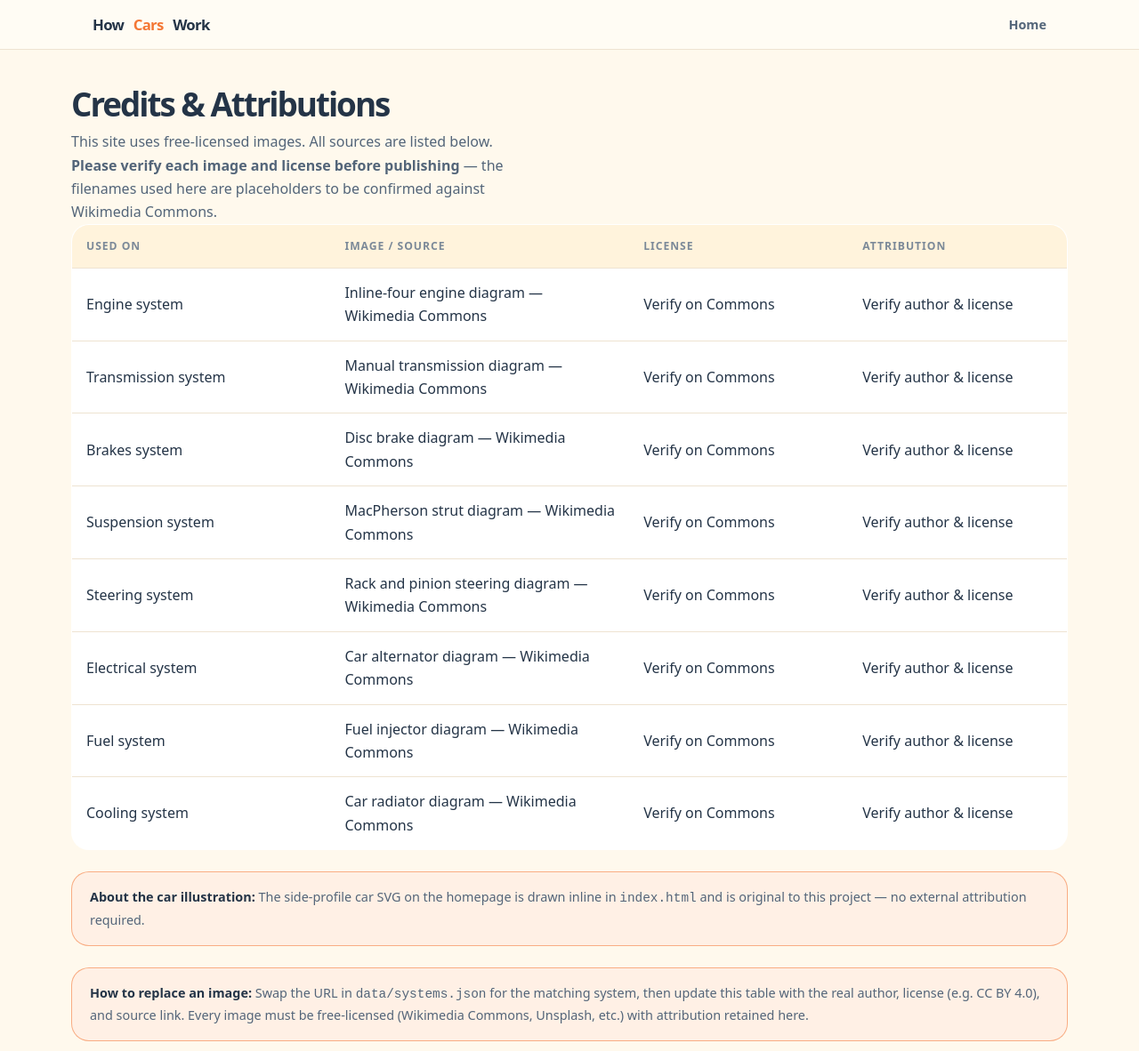
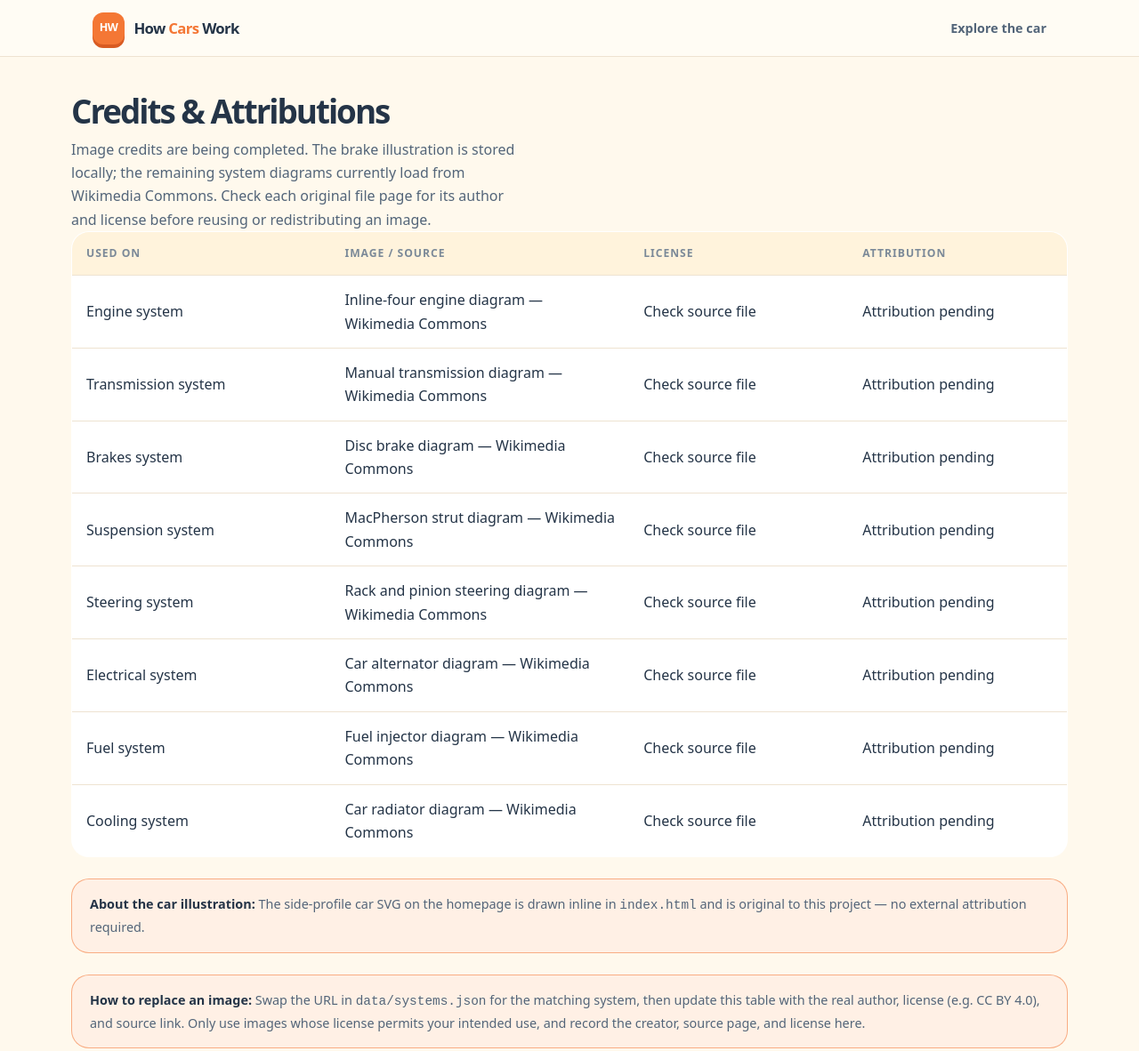
Before and after one commit to aryankuvar/Carsite, a plain HTML site: page credits.html in a window 1280 px wide. Shown: the top 1182 px of the page at 89% size. Drawn offline with Linux system fonts and the light colour scheme.

Commit message:
Clarify image attribution status

```diff
--- a/credits.html
+++ b/credits.html
@@ -10,16 +10,16 @@
 
   <header class="site-header">
     <div class="container">
-      <a href="index.html" class="brand">How <mark>Cars</mark> Work</a>
-      <nav class="nav-links">
-        <a href="index.html">Home</a>
+      <a href="index.html" class="brand"><span class="brand-mark">HW</span><span>How <mark>Cars</mark> Work</span></a>
+      <nav class="nav-links" aria-label="Main navigation">
+        <a href="index.html">Explore the car</a>
       </nav>
     </div>
   </header>
 
   <main class="page container">
     <h1 class="section-title">Credits &amp; Attributions</h1>
-    <p class="section-lead">This site uses free-licensed images. All sources are listed below. <strong>Please verify each image and license before publishing</strong> &mdash; the filenames used here are placeholders to be confirmed against Wikimedia Commons.</p>
+    <p class="section-lead">Image credits are being completed. The brake illustration is stored locally; the remaining system diagrams currently load from Wikimedia Commons. Check each original file page for its author and license before reusing or redistributing an image.</p>
 
     <table class="credits-table">
       <thead>
@@ -34,50 +34,50 @@
         <tr>
           <td>Engine system</td>
           <td>Inline-four engine diagram &mdash; Wikimedia Commons</td>
-          <td>Verify on Commons</td>
-          <td>Verify author &amp; license</td>
+          <td>Check source file</td>
+          <td>Attribution pending</td>
         </tr>
         <tr>
           <td>Transmission system</td>
           <td>Manual transmission diagram &mdash; Wikimedia Commons</td>
-          <td>Verify on Commons</td>
-          <td>Verify author &amp; license</td>
+          <td>Check source file</td>
+          <td>Attribution pending</td>
         </tr>
         <tr>
           <td>Brakes system</td>
           <td>Disc brake diagram &mdash; Wikimedia Commons</td>
-          <td>Verify on Commons</td>
-          <td>Verify author &amp; license</td>
+          <td>Check source file</td>
+          <td>Attribution pending</td>
         </tr>
         <tr>
           <td>Suspension system</td>
           <td>MacPherson strut diagram &mdash; Wikimedia Commons</td>
-          <td>Verify on Commons</td>
-          <td>Verify author &amp; license</td>
+          <td>Check source file</td>
+          <td>Attribution pending</td>
         </tr>
         <tr>
           <td>Steering system</td>
           <td>Rack and pinion steering diagram &mdash; Wikimedia Commons</td>
-          <td>Verify on Commons</td>
-          <td>Verify author &amp; license</td>
+          <td>Check source file</td>
+          <td>Attribution pending</td>
         </tr>
         <tr>
           <td>Electrical system</td>
           <td>Car alternator diagram &mdash; Wikimedia Commons</td>
-          <td>Verify on Commons</td>
-          <td>Verify author &amp; license</td>
+          <td>Check source file</td>
+          <td>Attribution pending</td>
         </tr>
         <tr>
           <td>Fuel system</td>
           <td>Fuel injector diagram &mdash; Wikimedia Commons</td>
-          <td>Verify on Commons</td>
-          <td>Verify author &amp; license</td>
+          <td>Check source file</td>
+          <td>Attribution pending</td>
         </tr>
         <tr>
           <td>Cooling system</td>
           <td>Car radiator diagram &mdash; Wikimedia Commons</td>
-          <td>Verify on Commons</td>
-          <td>Verify author &amp; license</td>
+          <td>Check source file</td>
+          <td>Attribution pending</td>
         </tr>
       </tbody>
     </table>
@@ -87,7 +87,7 @@
     </div>
 
     <div class="note">
-      <b>How to replace an image:</b> Swap the URL in <code>data/systems.json</code> for the matching system, then update this table with the real author, license (e.g. CC BY 4.0), and source link. Every image must be free-licensed (Wikimedia Commons, Unsplash, etc.) with attribution retained here.
+      <b>How to replace an image:</b> Swap the URL in <code>data/systems.json</code> for the matching system, then update this table with the real author, license (e.g. CC BY 4.0), and source link. Only use images whose license permits your intended use, and record the creator, source page, and license here.
     </div>
 
     <div class="divider"></div>
```
